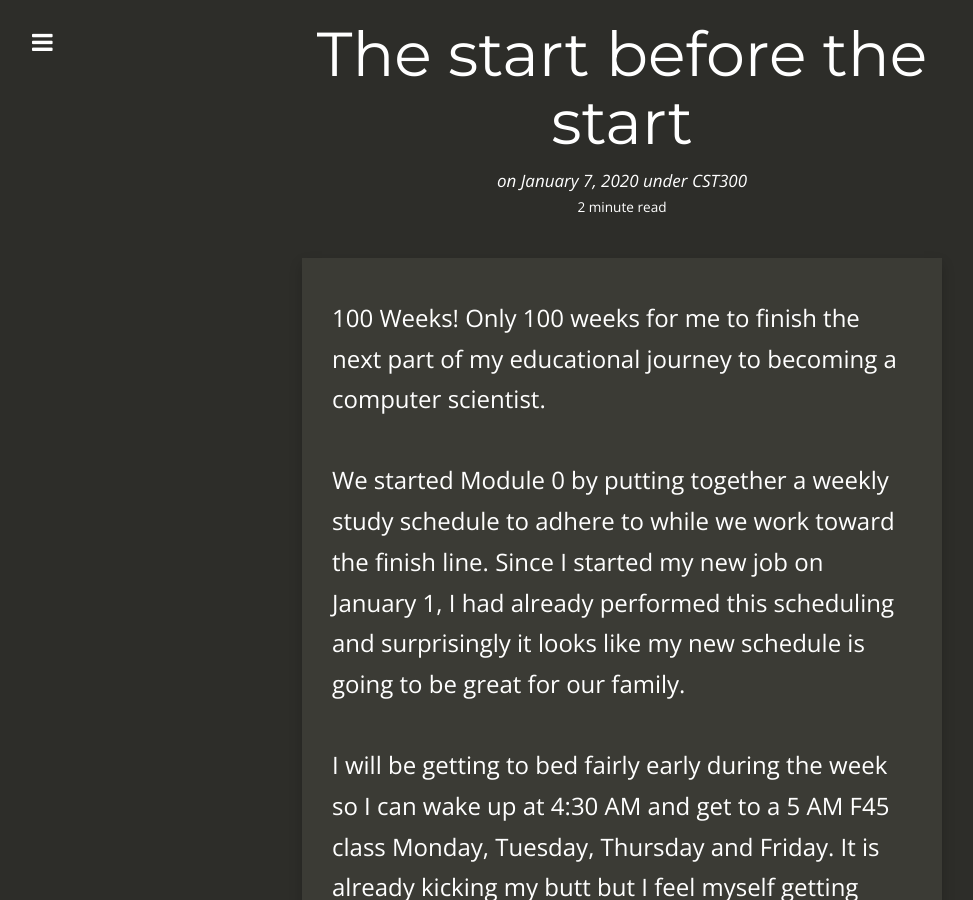
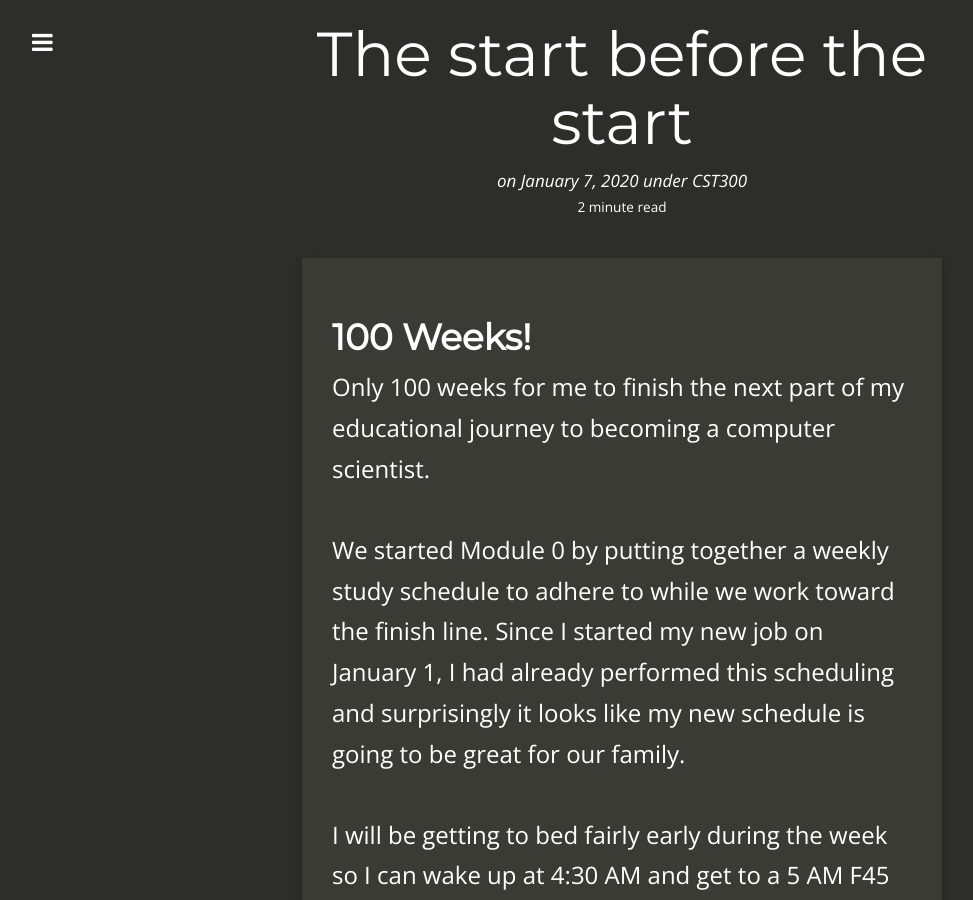
Before and after one commit to MarcosBSD/MarcosBSD.github.io, a Jekyll site: the page built from _posts/2020-01-07-the-start-before-the-start.markdown, in a window 1280 px wide and 900 px high. Shown: the whole window, without its empty margins (18-991 px from the left). Built offline with Jekyll 4.4.1, drawn with Linux system fonts in a browser that asks for light colours; nearby versions of some CDN libraries; our own code applies the rules of GitHub Pages for plain Markdown files.

```diff
--- a/_posts/2020-01-07-the-start-before-the-start.markdown
+++ b/_posts/2020-01-07-the-start-before-the-start.markdown
@@ -5,7 +5,8 @@ categories:
 - CST300
 ---
 
-100 Weeks! Only 100 weeks for me to finish the next part of my educational journey to becoming a computer scientist.
+## **100 Weeks!**
+Only 100 weeks for me to finish the next part of my educational journey to becoming a computer scientist.
 
 We started Module 0 by putting together a weekly study schedule to adhere to while we work toward the finish line.  Since I started my new job on January 1, I had already performed this scheduling and surprisingly it looks like my new schedule is going to be great for our family.
 
@@ -19,7 +20,7 @@ I get to drop her off at pre-school, with plenty of time to read her some storie
 Then it is back to the home office for a 9AM start building robots and writing code. Since my wife is picking up our daughter from her mother's house, I get to cook dinner for the family when I am done with my workday at 4PM and have a family meal before starting my weekly study sessions.  This will provide me a mental break to transition between work and school.
 
 
-Weekly Study Time and Methods Commitment Breakdown:
+## **Weekly Study Time and Methods Commitment Breakdown:**##
 
 Monday: 6PM-8PM, login to iLearn to review forum updates and post responses, review email, complete any outstanding assignment revisions from the weekend.
 
```
